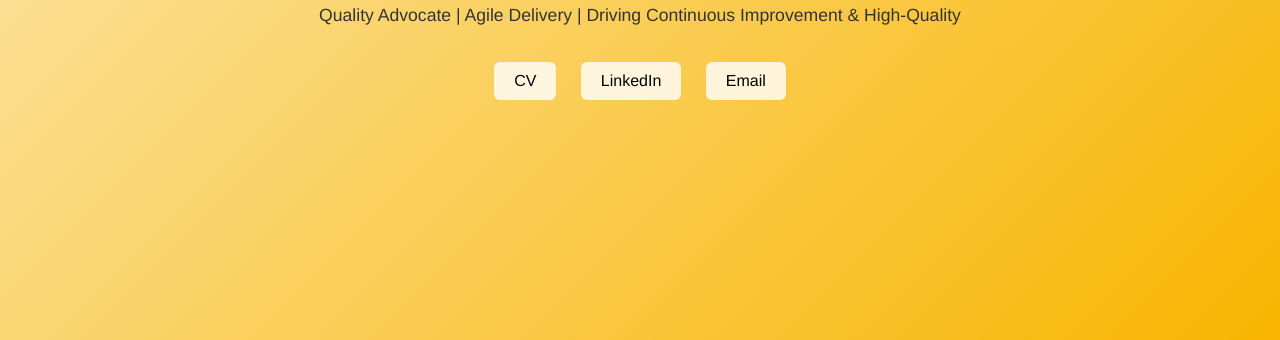
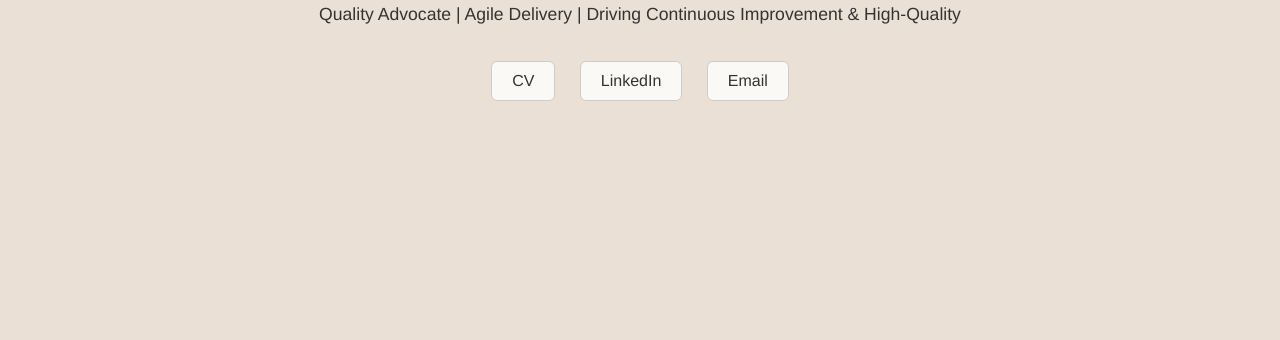
Before and after one commit to BelemaO/belemaO.github.io, a plain HTML site: page index.html in a window 1280 px wide. Shown: the part 460-800 px from the top of the page. Drawn offline with Linux system fonts and the light colour scheme.

Commit message:
Add files via upload

```diff
--- a/index.html
+++ b/index.html
@@ -1,4 +1,3 @@
-
 <!DOCTYPE html>
 <html lang="en">
 <head>
@@ -9,7 +8,7 @@
   <style>
     body {
       font-family: 'Helvetica Neue', Helvetica, Arial, sans-serif;
-      background: linear-gradient(135deg, #fceabb 0%, #f8b500 100%);
+      background-color: #EAE0D5;
       color: #333;
       margin: 0;
       padding: 0;
@@ -47,14 +46,16 @@
       padding: 10px 20px;
       font-size: 1em;
       text-decoration: none;
-      color: #000;
+      color: #333;
       background-color: #ffffffcc;
       border-radius: 6px;
-      transition: background-color 0.3s;
+      border: 1px solid #ccc;
+      transition: background-color 0.3s, border-color 0.3s;
     }
 
     a:hover {
       background-color: #fff;
+      border-color: #999;
     }
 
     @media (max-width: 600px) {
```
Also changed, not shown: favicon.ico.
